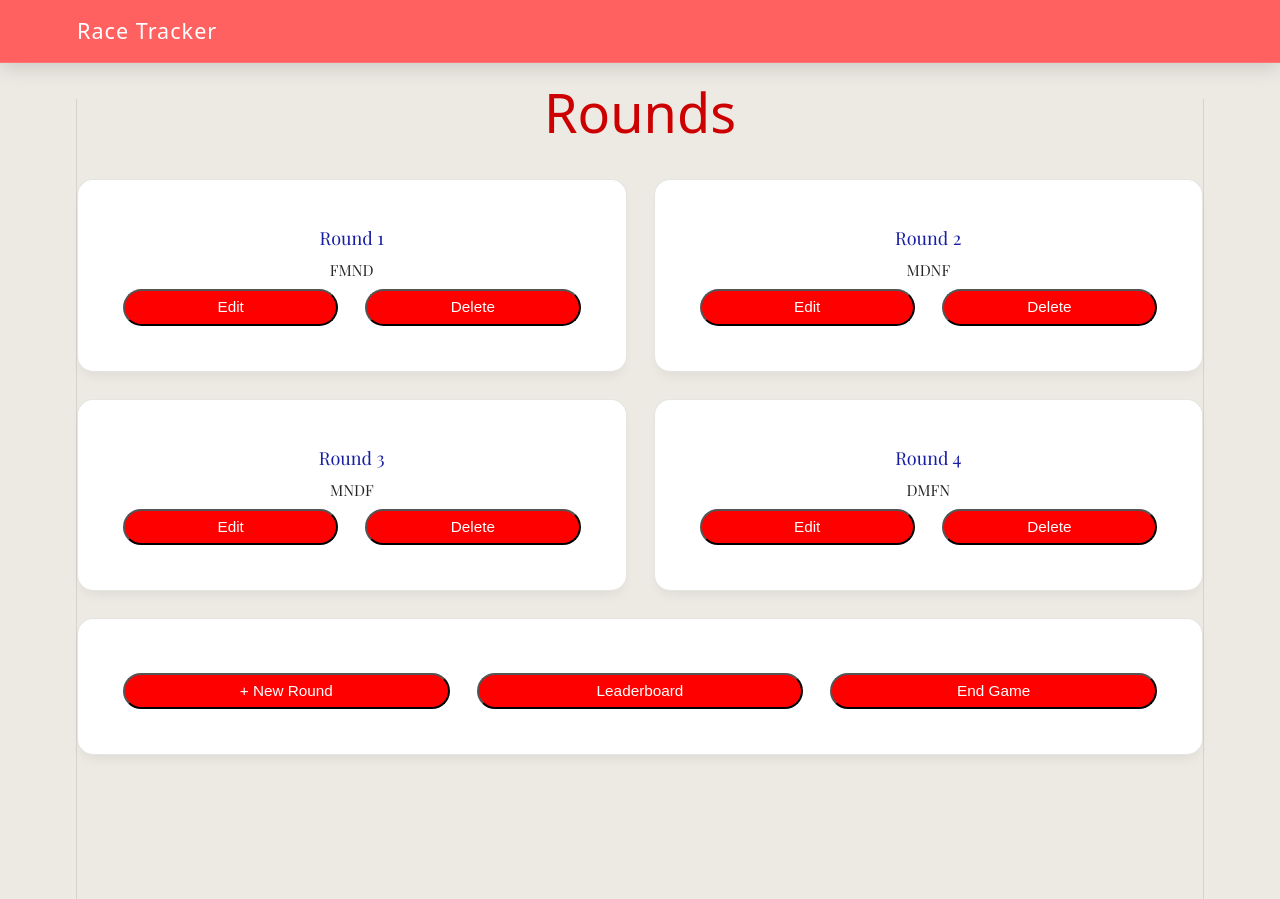
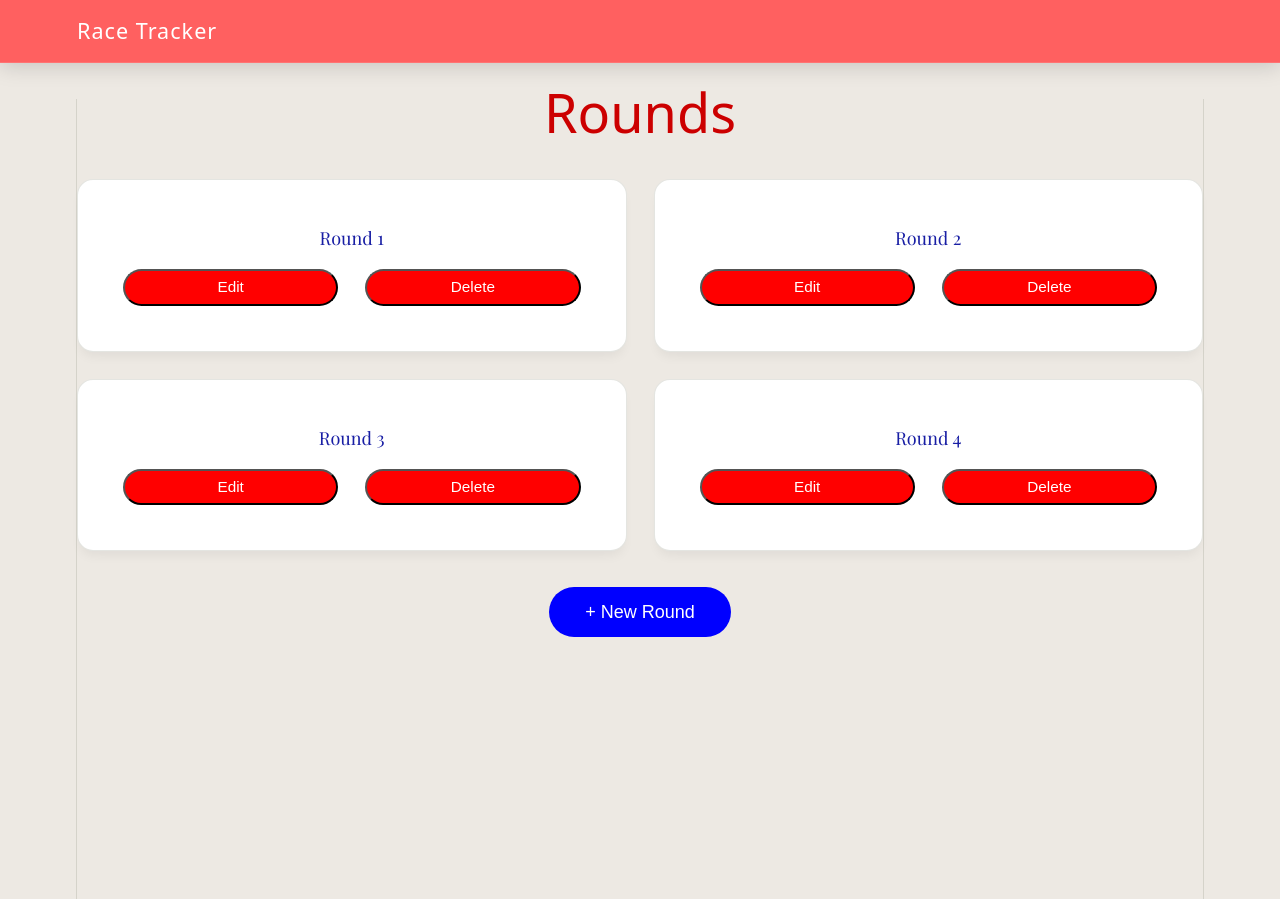
Before and after one commit to mamcgovern/RaceTracker, a React (Vite) app in the folder racetracker/: page /rounds in a window 1280 px wide. Built offline with nearby package versions, Linux system fonts and the light colour scheme; the HTML template or start-up script is replaced by a standard one; a web font is replaced by a local one.

Commit message:
edits are saving but results aren't showing

```diff
--- a/racetracker/src/App.jsx
+++ b/racetracker/src/App.jsx
@@ -1,41 +1,122 @@
+import React, { useState } from 'react'
 import { Routes, Route } from 'react-router-dom'
+
+import initialData from './data/sampleData.json'
 
 import Header from './components/Header.jsx'
 import ScrollToTop from './components/ScrollToTop.jsx'
 
-import Home from './components/Home.jsx'
-
-import AddPlayers from './components/AddPlayers.jsx'
-import Rounds from './components/Rounds.jsx'
-import NewRound from './components/NewRound.jsx'
-import GameOver from './components/GameOver.jsx'
-import Leaderboard from './components/Leaderboard.jsx'
-import EditRound from './components/EditRound.jsx'
-
+import Home from './components/Home'
+import Rounds from './components/Rounds'
+import NewRound from './components/NewRound'
+import EditRound from './components/EditRound'
+import Leaderboard from './components/Leaderboard'
+import GameOver from './components/GameOver'
 
 export default function App() {
+    const [data, setData] = useState(initialData)
+
+    // =========================
+    // ROUNDS CRUD
+    // =========================
+
+    const addRound = (newRound) => {
+        setData(prev => ({
+            ...prev,
+            rounds: [...prev.rounds, newRound]
+        }))
+    }
+
+    const updateRound = (roundId, updatedRound) => {
+        setData(prev => ({
+            ...prev,
+            rounds: prev.rounds.map(r =>
+                r.round === Number(roundId) ? updatedRound : r
+            )
+        }))
+    }
+
+    const deleteRound = (roundId) => {
+        setData(prev => ({
+            ...prev,
+            rounds: prev.rounds.filter(r => r.round !== Number(roundId))
+        }))
+    }
+
+    // =========================
+    // PLAYERS (for leaderboard)
+    // =========================
+
+    const updatePlayerPoints = (playerName, newPoints) => {
+        setData(prev => ({
+            ...prev,
+            players: prev.players.map(p =>
+                p.name === playerName
+                    ? { ...p, points: newPoints }
+                    : p
+            )
+        }))
+    }
+
     return (
         <>
+
             <ScrollToTop />
+
             <Header />
-            <main className="page-container py-4">
-                <Routes>
-                    {/* Home */}
-                    <Route path="/" element={<Home />} />
-                    {/* Add Players */}
-                    <Route path="/add-players" element={<AddPlayers />} />
-                    {/* Rounds */}
-                    <Route path="/rounds" element={<Rounds />} />
-                    {/* New Round */}
-                    <Route path="rounds/new-round" element={<NewRound />} />
-                    {/* Leaderboard */}
-                    <Route path="/leaderboard" element={<Leaderboard />} />
-                    {/* Game-Over */}
-                    <Route path="/game-over" element={<GameOver />} />
-                    {/* Edit Round */}
-                    <Route path="/rounds/edit/:roundId" element={<EditRound />} />
-                </Routes>
-            </main>
+            <Routes>
+
+                <Route
+                    path="/"
+                    element={
+                        <Home
+                            data={data}
+                            deleteRound={deleteRound}
+                        />
+                    }
+                />
+
+                <Route
+                    path="/rounds"
+                    element={
+                        <Rounds
+                            data={data}
+                            deleteRound={deleteRound}
+                        />
+                    }
+                />
+
+                <Route
+                    path="/rounds/new-round"
+                    element={
+                        <NewRound
+                            addRound={addRound}
+                            data={data}
+                        />
+                    }
+                />
+
+                <Route
+                    path="/rounds/edit/:roundId"
+                    element={
+                        <EditRound
+                            data={data}
+                            updateRound={updateRound}
+                        />
+                    }
+                />
+
+                <Route
+                    path="/leaderboard"
+                    element={<Leaderboard data={data} />}
+                />
+
+                <Route
+                    path="/gameover"
+                    element={<GameOver data={data} />}
+                />
+
+            </Routes>
         </>
     )
 }
--- a/racetracker/src/components/EditRound.jsx
+++ b/racetracker/src/components/EditRound.jsx
@@ -2,32 +2,20 @@ import React, { useState } from 'react'
 import { useParams, useNavigate } from 'react-router-dom'
 import data from '../data/sampleData.json'
 
-export default function EditRound() {
+export default function EditRound({ data, updateRound }) {
     const { roundId } = useParams()
     const navigate = useNavigate()
 
-    const round = data?.rounds?.find(
-        r => String(r.round) === String(roundId)
+    const round = data.rounds.find(
+        r => r.round === Number(roundId)
     )
 
     const [name, setName] = useState(round?.name || '')
     const [results, setResults] = useState(round?.results || '')
 
-    if (!round) {
-        return (
-            <div className="page-container">
-                <h1>Round Not Found</h1>
-                <button className="btn" onClick={() => navigate('/rounds')}>
-                    Back to Rounds
-                </button>
-            </div>
-        )
-    }
-
     const handleSave = () => {
-        // placeholder for now (later you’ll connect backend or state)
-        console.log('Saved:', {
-            round: roundId,
+        updateRound(roundId, {
+            ...round,
             name,
             results
         })
--- a/racetracker/src/components/NewRound.jsx
+++ b/racetracker/src/components/NewRound.jsx
@@ -1,7 +1,7 @@
 import React, { useState } from 'react'
 import { useNavigate } from 'react-router-dom'
 
-export default function NewRound() {
+export default function NewRound({ addRound }) {
     const navigate = useNavigate()
 
     const [roundNumber, setRoundNumber] = useState('')
@@ -9,15 +9,11 @@ export default function NewRound() {
     const [results, setResults] = useState('')
 
     const handleSave = () => {
-        const newRound = {
+        addRound({
             round: Number(roundNumber),
             name,
             results
-        }
-
-        console.log('New Round Created:', newRound)
-
-        // later: push into state / backend
+        })
 
         navigate('/rounds')
     }
--- a/racetracker/src/components/Rounds.jsx
+++ b/racetracker/src/components/Rounds.jsx
@@ -2,99 +2,58 @@ import React from 'react'
 import { useNavigate } from 'react-router-dom'
 import data from '../data/sampleData.json'
 
-function Card({ item }) {
+export default function Rounds({ data, deleteRound }) {
     const navigate = useNavigate()
-    const deleteLink = "";
 
     return (
-        <div className="card">
-            <div className="card-info">
-                <div className="card-title">Round {item.round}</div>
-                <div className="card-subtitle">{item.name}</div>
-                <div className="card-description">{item.results}</div>
+        <div className="page-container">
+            <h1>Rounds</h1>
 
             <div className="grid2">
-                    {/* Edit Button */}
+                {data.rounds.map(r => (
+                    <div className="card" key={r.round}>
+                        <div className="card-info">
+
+                            <div className="card-title">
+                                Round {r.round}
+                            </div>
+
+                            <div className="card-subtitle">
+                                {r.name}
+
+                            </div>
+
+                            <div className="grid2">
+
                                 <button
                                     className="card-btn"
-                        onClick={(e) => {
-                            e.stopPropagation()
-                            navigate(`/rounds/edit/${item.round}`)
-                        }}
+                                    onClick={() =>
+                                        navigate(`/rounds/edit/${r.round}`)
+                                    }
                                 >
                                     Edit
                                 </button>
 
-                    {/* TODO: Make functional */}
-                    {/* Delete Button */}
                                 <button
                                     className="card-btn"
-                        onClick={(e) => {
-                            e.stopPropagation()
-                            navigate(deleteLink)
-                        }}
+                                    onClick={() => deleteRound(r.round)}
                                 >
                                     Delete
                                 </button>
-                </div>
-            </div>
-        </div>
-    )
-}
 
-export default function Rounds() {
-    const navigate = useNavigate()
-    const Rounds = data?.rounds || []
-
-    return (
-        <div>
-            <h1>Rounds</h1>
-            {/* Previous Rounds */}
-            <div className="grid2">
-                {Rounds.map((item) => (
-                    <Card key={item.name + item.link} item={item} />
-                ))}
-            </div>
-            {/* Add Round */}
-            <div className="grid1">
-                <div className="card">
-                    <div className="card-info">
-                        <div className="grid3">
-                            {/* New Round */}
-                            <button
-                                className="card-btn"
-                                onClick={(e) => {
-                                    e.stopPropagation()
-                                    navigate("/rounds/new-round")
-                                }}
-                            >
-                                + New Round
-                            </button>
-                            {/* Leaderboard */}
-                            <button
-                                className="card-btn"
-                                onClick={(e) => {
-                                    e.stopPropagation()
-                                    navigate("/leaderboard")
-                                }}
-                            >
-                                Leaderboard
-                            </button>
-                            {/* End Game */}
-                            <button
-                                className="card-btn"
-                                onClick={(e) => {
-                                    e.stopPropagation()
-                                    navigate("/game-over")
-                                }}
-                            >
-                                End Game
-                            </button>
                             </div>
 
                         </div>
                     </div>
+                ))}
             </div>
+
+            <button
+                className="btn"
+                onClick={() => navigate('/rounds/new-round')}
+            >
+                + New Round
+            </button>
         </div>
     )
 }
```
Lines whose indentation alone changed are shown as unchanged.
